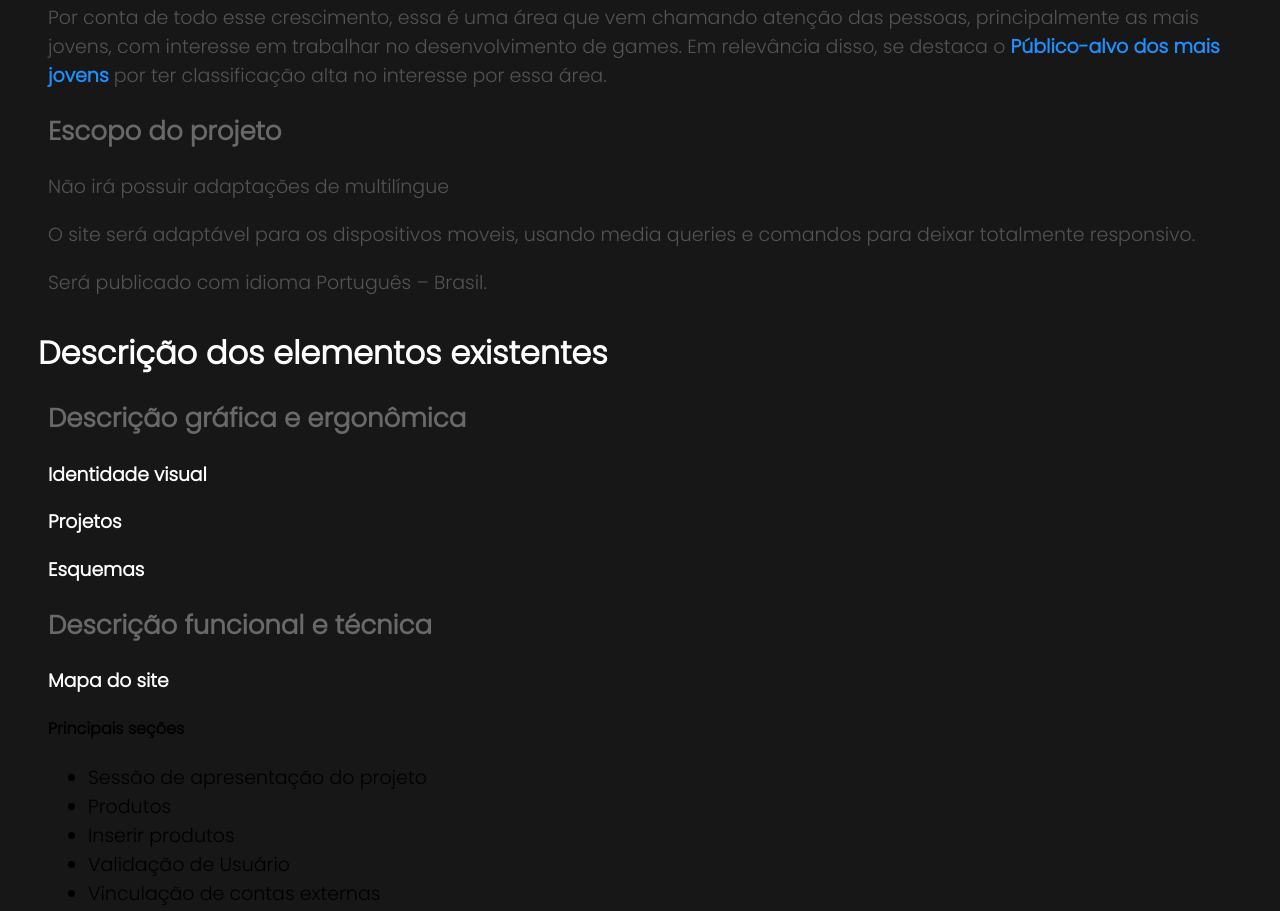
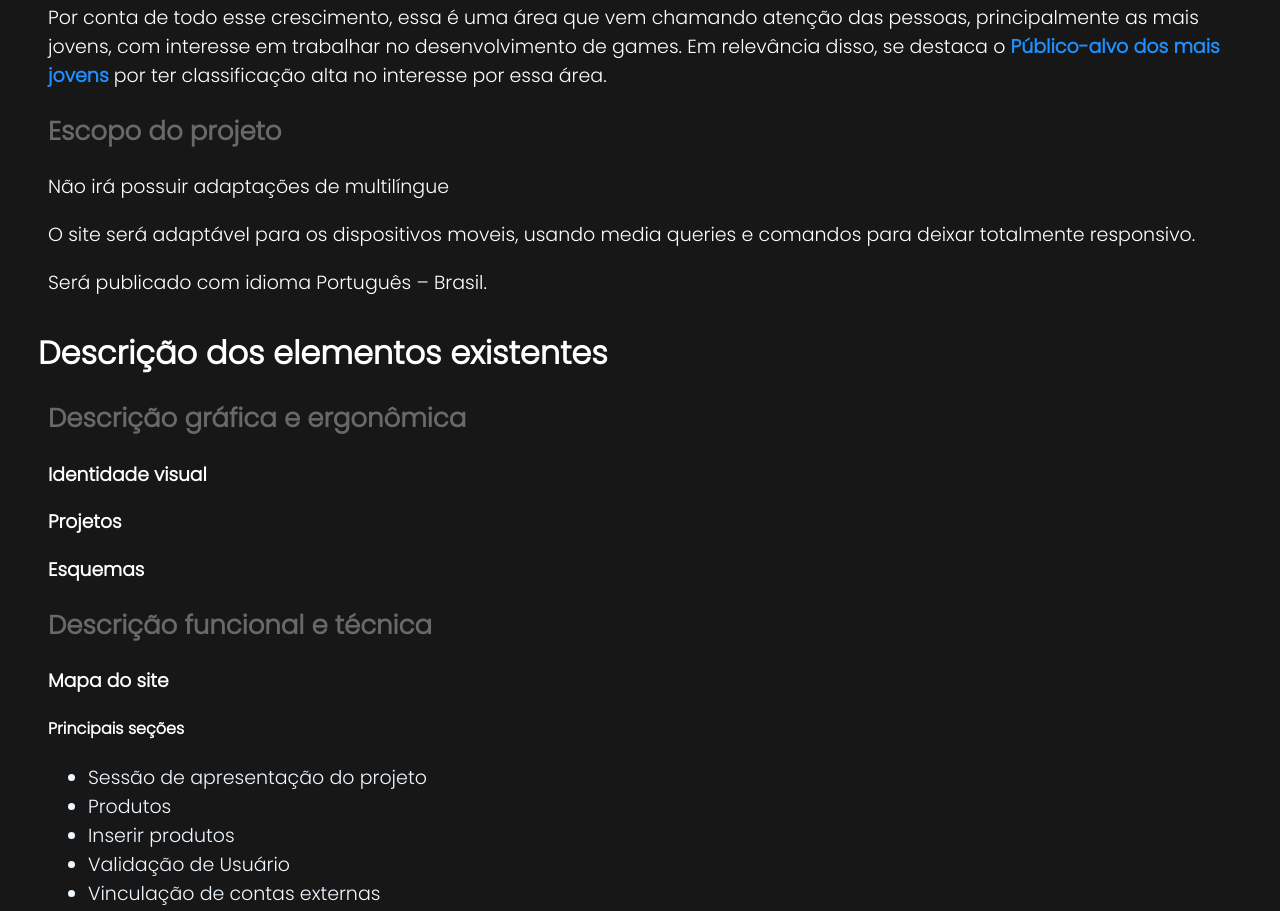
Before and after one commit to delainy/GameStore, a website: page document/Document.html in a window 1280 px wide. Shown: the part 1454-2365 px from the top of the page. Drawn offline with Linux system fonts and the light colour scheme.

Commit message:
Entering my readme

```diff
--- a/document/style.css
+++ b/document/style.css
@@ -116,7 +116,7 @@ strong{
 
 p{
     font-size: 19px;
-    color: #535353;
+    color: #FFFFFF;
 }
 
 h2{
@@ -138,4 +138,9 @@ h3{
 
 h4{
     font-size: 22;
+    color: #FFFFFF;
 }
+
+ul li{
+    color: aliceblue;
+}
```
Also changed, not shown: .github/PortfolioGameStore.jpg (added), README.md (added).
